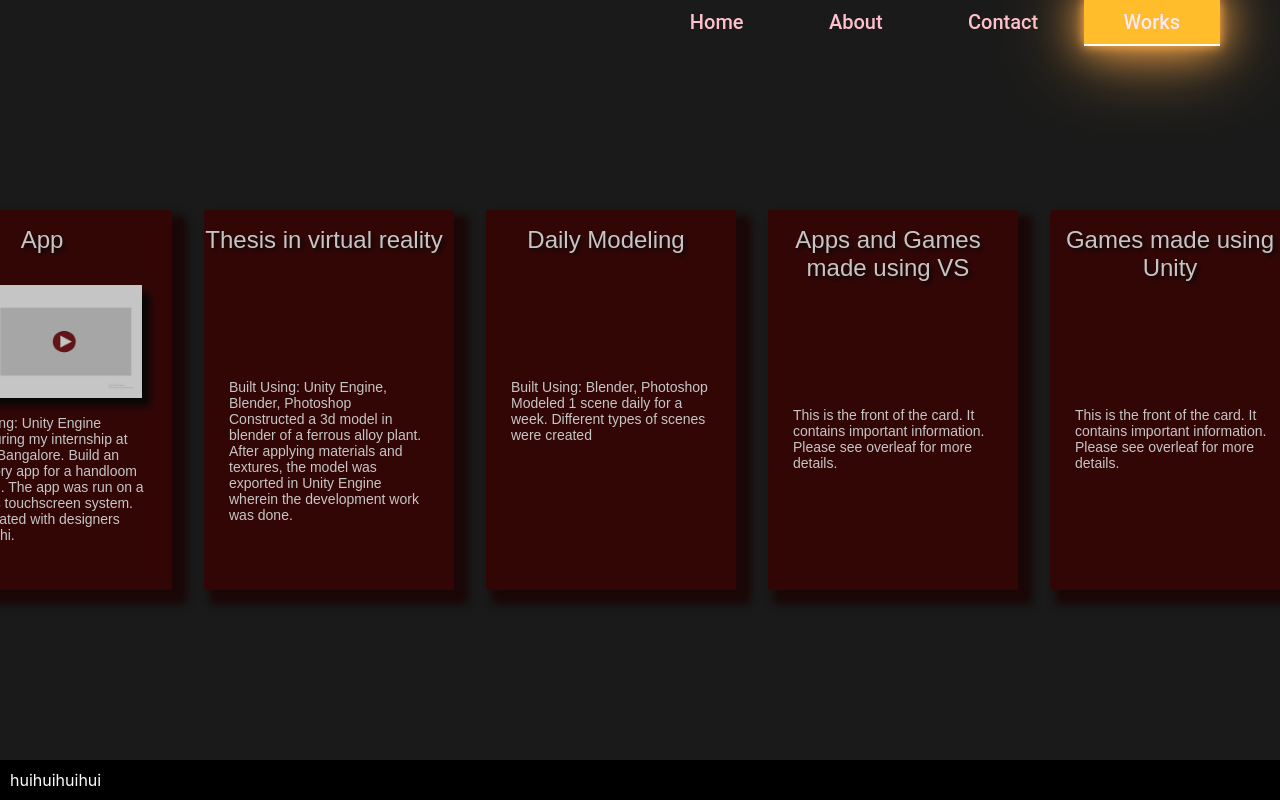
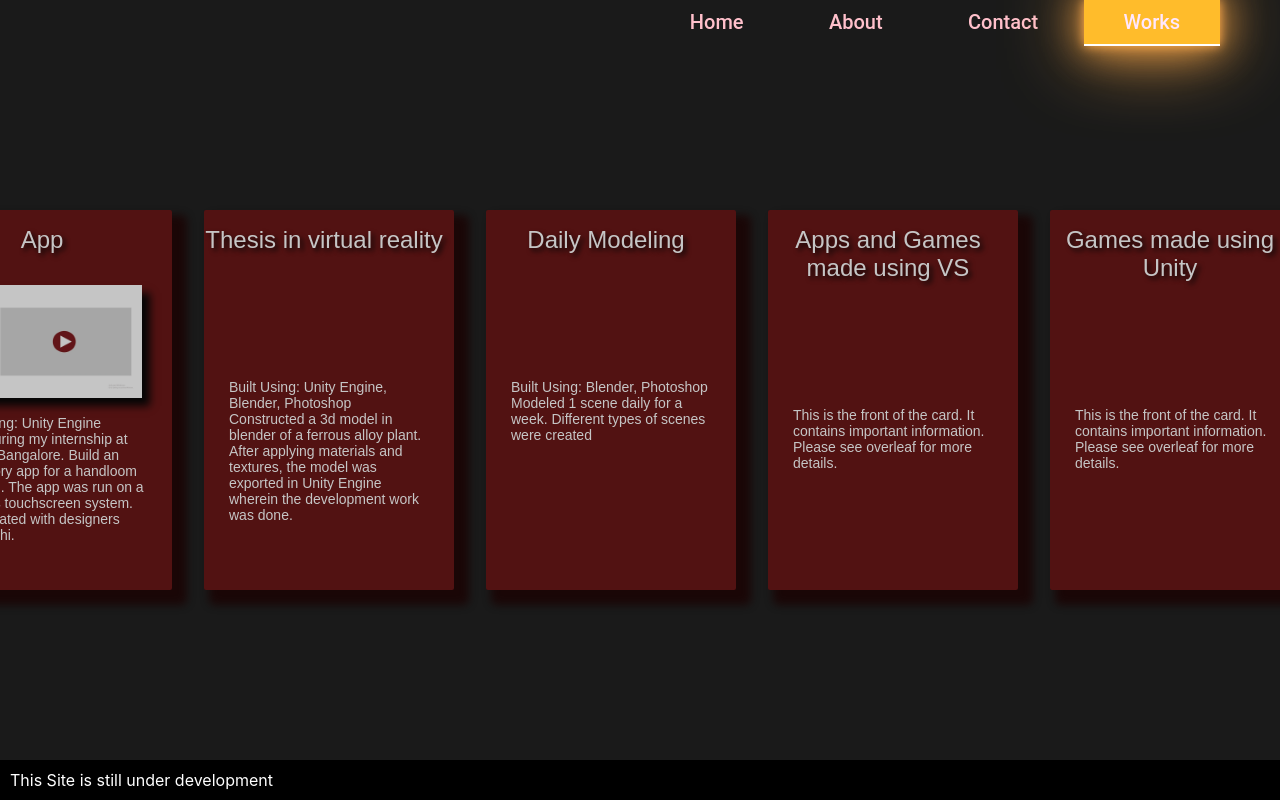
Before and after one commit to 1AVINASH/Portfolio, a plain HTML site: page works.html in a window 1280 px wide. Shown: the top 800 px of the page. Drawn offline with Linux system fonts and the light colour scheme.

Commit message:
3rd commit

```diff
--- a/css/works.css
+++ b/css/works.css
@@ -73,7 +73,7 @@ body {
   background-size: 500px 200px;
   box-shadow: 10px 10px 8px 5px #1b0000;
   background-repeat: no-repeat;
-  background-color: rgb(61, 0, 0);
+  background-color: rgb(102, 16, 16);
 }
 .thefront:hover {
   opacity: 100%;
--- a/works.html
+++ b/works.html
@@ -126,5 +126,5 @@
 
 </div> -->
   </body>
-  <footer><div>huihuihuihui</div></footer>
+  <footer><div>This Site is still under development</div></footer>
 </html>
```
Also changed, not shown: about.html (+1 -1 lines), contact.html (+1 -1 lines), index.html (+1 -1 lines).
